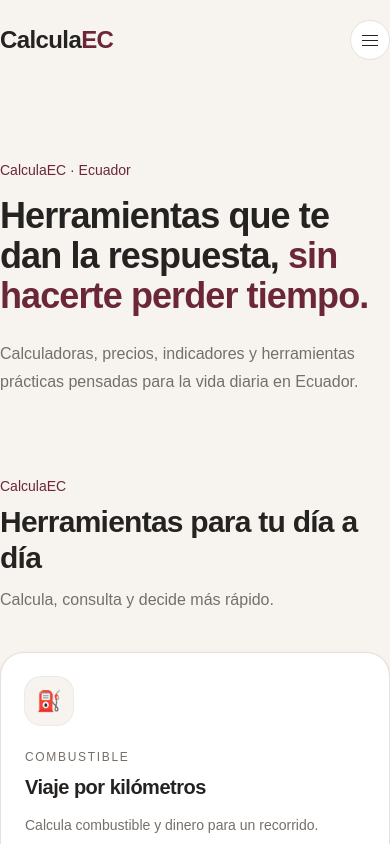
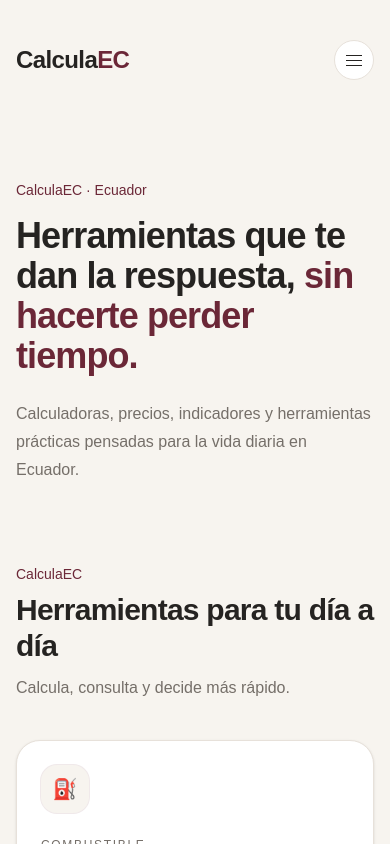
Before and after one commit to JokerEc96/CalculaEC, a Next.js app: page / in a window 390 px wide. Shown: the top 844 px of the page. Built offline with nearby package versions, Linux system fonts and the light colour scheme.

Commit message:
style: improve responsive homepage container

```diff
--- a/app/page.tsx
+++ b/app/page.tsx
@@ -9,7 +9,8 @@ export default function Home() {
   const [showTools, setShowTools] = useState(false);
 
   return (
-    <main>
+    <main className="w-full">
+      <div className="mx-auto w-full max-w-[1200px] px-4 py-5 sm:px-6 sm:py-8 lg:px-8 lg:py-10">
         <Header />
 
         <div className="mt-20 max-w-3xl">
@@ -58,6 +59,7 @@ export default function Home() {
         <footer className="mt-12 border-t border-[var(--border)] py-8 text-center text-xs text-[var(--muted)]">
           © {new Date().getFullYear()} CalculaEC · Herramientas para Ecuador
         </footer>
+      </div>
     </main>
   );
 }
```
Lines whose indentation alone changed are shown as unchanged.
